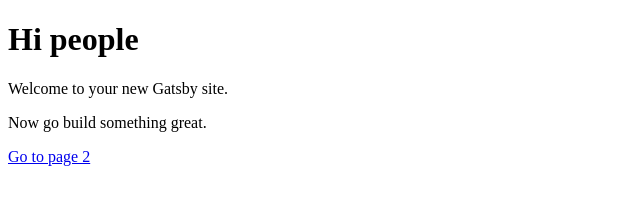
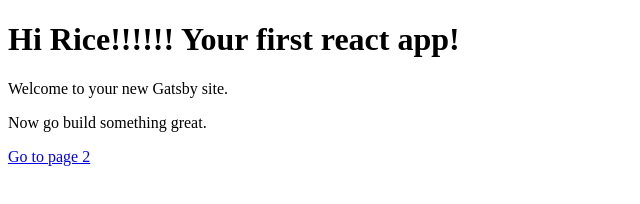
Before and after one commit to ricetseng/my-react-app, a Gatsby site: page / in a window 1280 px wide. Shown: the whole page, without its empty margins (0-640 px from the left). Built offline with nearby package versions, Linux system fonts and the light colour scheme; Gatsby itself is replaced by a stand-in of ours.

Commit message:
Rice title changed

```diff
--- a/src/pages/index.js
+++ b/src/pages/index.js
@@ -3,7 +3,7 @@ import Link from 'gatsby-link'
 
 const IndexPage = () => (
   <div>
-    <h1>Hi people</h1>
+    <h1>Hi Rice!!!!!! Your first react app!</h1>
     <p>Welcome to your new Gatsby site.</p>
     <p>Now go build something great.</p>
     <Link to="/page-2/">Go to page 2</Link>
```
